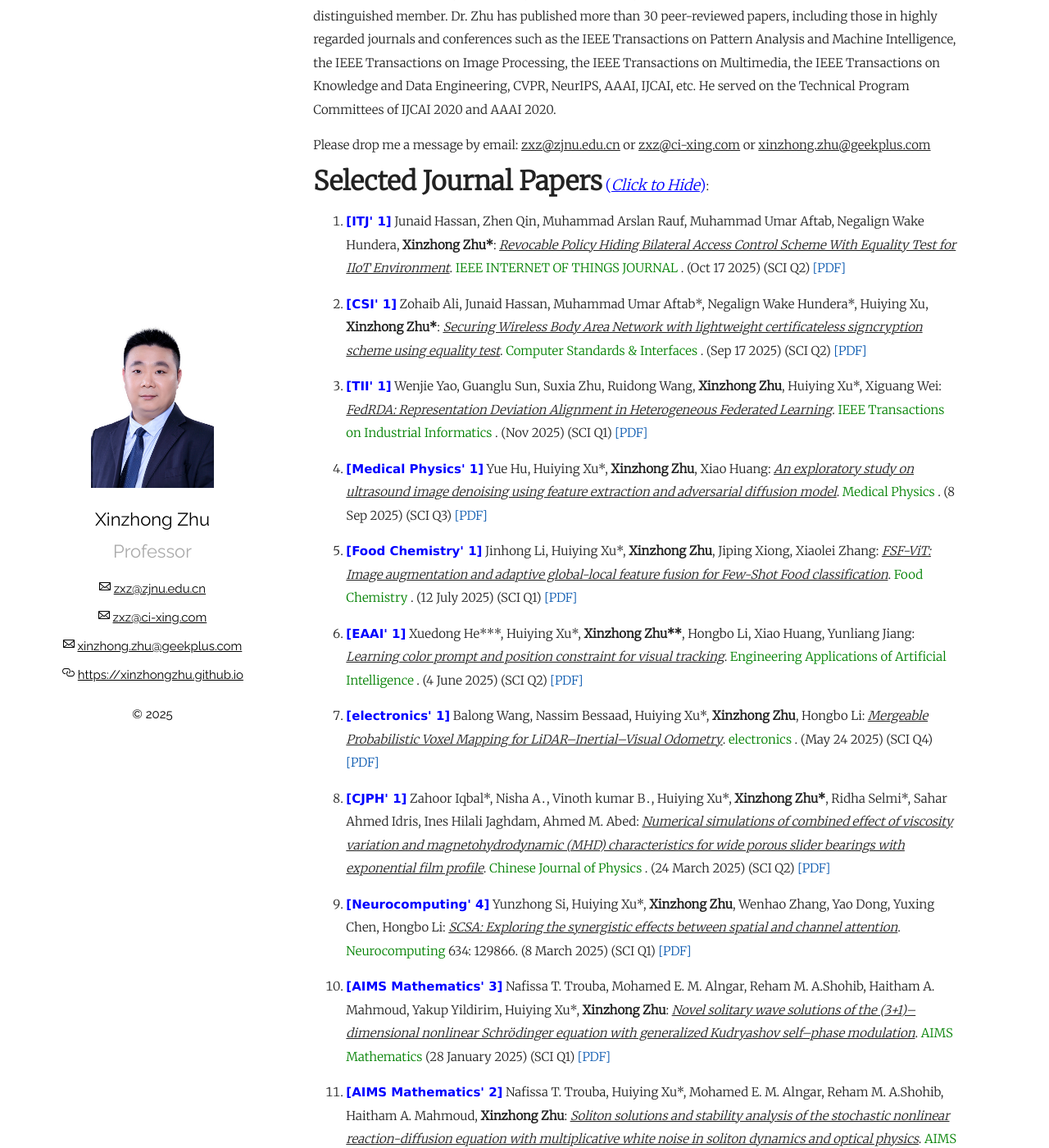
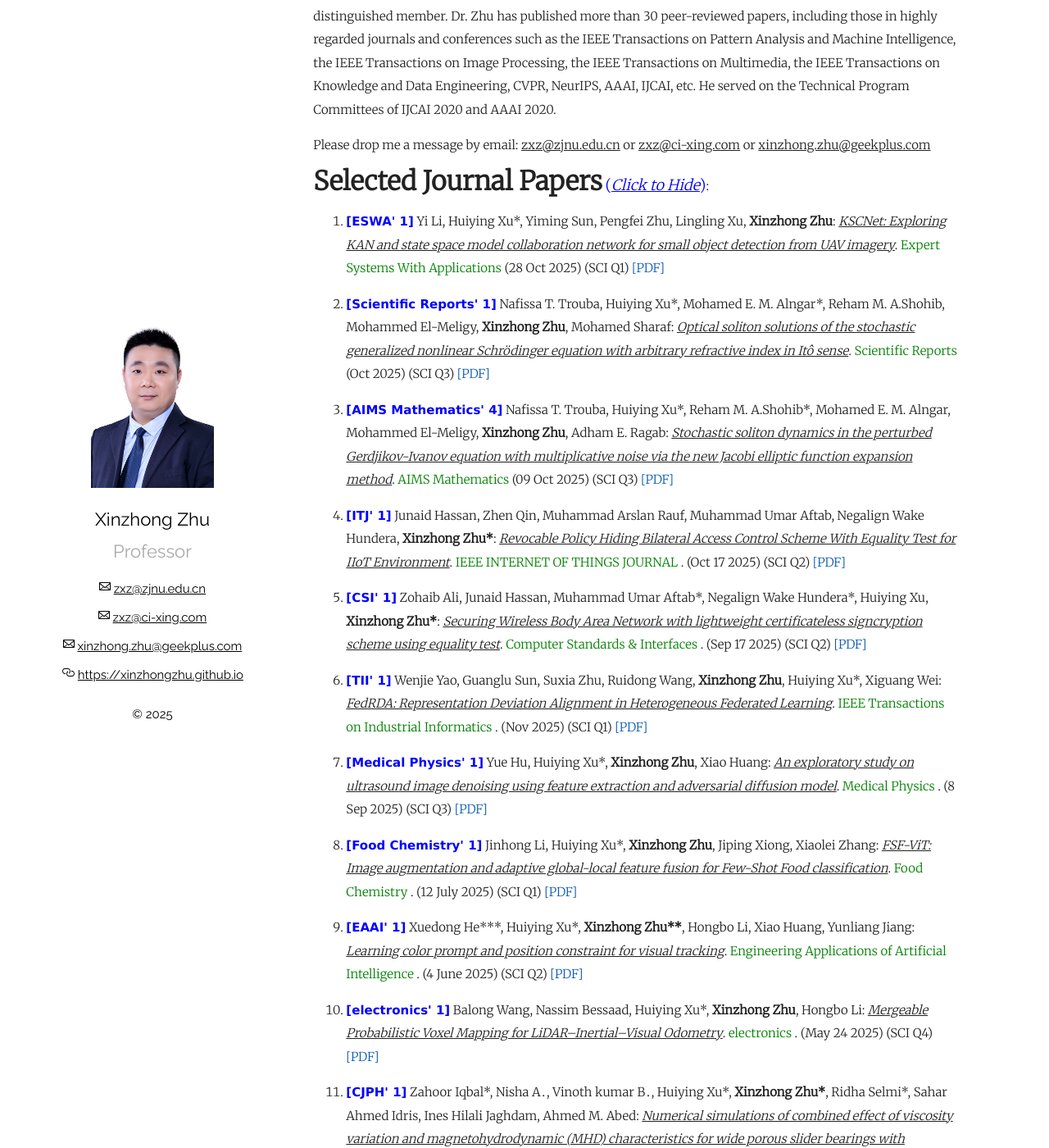
Before and after one commit to xinzhongzhu/xinzhongzhu.github.io, a Jekyll site: the page built from index.md, in a window 1280 px wide and 1400 px high, scrolled down 347 px. Shown: the whole window at 82% size. Built offline with Jekyll 4.4.1, drawn with Linux system fonts in a browser that asks for light colours; some of the changed text lies outside the part shown.

Commit message:
Update index.md

```diff
--- a/index.md
+++ b/index.md
@@ -16,6 +16,11 @@ Please drop me a message by email: <u>zxz@zjnu.edu.cn</u> or <u>zxz@ci-xing.com<
   <p>
   <ol>
 
+ <p style="margin-top: 8px;"><li><font face="verdana" color="blue"><b>[ESWA' 1]</b></font> Yi Li, Huiying Xu*, Yiming Sun, Pengfei Zhu, Lingling Xu, <b>Xinzhong Zhu</b>: <i><u>KSCNet: Exploring KAN and state space model collaboration network for small object detection from UAV imagery</u></i>. <font color="green">Expert Systems With Applications</font>  (28 Oct 2025) (SCI Q1) <a href = "https://xinzhongzhu.github.io/document/KSCNet.pdf">[PDF]</a></li></p>
+
+ <p style="margin-top: 8px;"><li><font face="verdana" color="blue"><b>[Scientific Reports' 1]</b></font> Nafissa T. Trouba, Huiying Xu*, Mohamed E. M. Alngar*, Reham M. A.Shohib,  Mohammed El-Meligy, <b>Xinzhong Zhu</b>, Mohamed Sharaf: <i><u>Optical soliton solutions of the stochastic generalized nonlinear Schrödinger equation with arbitrary refractive index in Itô sense</u></i>. <font color="green">Scientific Reports</font>  (Oct 2025) (SCI Q3) <a href = "https://xinzhongzhu.github.io/document/Optical soliton solutions.pdf">[PDF]</a></li></p>
+
+ <p style="margin-top: 8px;"><li><font face="verdana" color="blue"><b>[AIMS Mathematics' 4]</b></font> Nafissa T. Trouba, Huiying Xu*, Reham M. A.Shohib*, Mohamed E. M. Alngar,  Mohammed El-Meligy, <b>Xinzhong Zhu</b>, Adham E. Ragab: <i><u>Stochastic soliton dynamics in the perturbed Gerdjikov-Ivanov equation with multiplicative noise via the new Jacobi elliptic function expansion method</u></i>. <font color="green">AIMS Mathematics</font>  (09 Oct 2025) (SCI Q3) <a href = "https://xinzhongzhu.github.io/document/Stochastic soliton dynamics.pdf">[PDF]</a></li></p>
 
  <p style="margin-top: 8px;"><li><font face="verdana" color="blue"><b>[ITJ' 1]</b></font> Junaid Hassan, Zhen Qin, Muhammad Arslan Rauf, Muhammad Umar Aftab, Negalign Wake Hundera, <b>Xinzhong Zhu*</b>: <i><u>Revocable Policy Hiding Bilateral Access Control Scheme With Equality Test for IIoT Environment</u></i>. <font color="green"> IEEE INTERNET OF THINGS JOURNAL </font> . (Oct 17 2025) (SCI Q2) <a href = "https://xinzhongzhu.github.io/document/RBAC-ET.pdf">[PDF]</a></li></p>
 
@@ -33,14 +38,14 @@ Please drop me a message by email: <u>zxz@zjnu.edu.cn</u> or <u>zxz@ci-xing.com<
 
  <p style="margin-top: 8px;"><li><font face="verdana" color="blue"><b>[CJPH' 1]</b></font> Zahoor Iqbal*, Nisha A․, Vinoth kumar B․, Huiying Xu*, <b>Xinzhong Zhu*</b>, Ridha Selmi*, Sahar Ahmed Idris, Ines Hilali Jaghdam, Ahmed M. Abed: <i><u>Numerical simulations of combined effect of viscosity variation and magnetohydrodynamic (MHD) characteristics for wide porous slider bearings with exponential film profile</u></i>. <font color="green">Chinese Journal of Physics</font> . (24 March 2025) (SCI Q2) <a href = "https://xinzhongzhu.github.io/document/CJPH2984.pdf">[PDF]</a></li></p>
 
- <p style="margin-top: 8px;"><li><font face="verdana" color="blue"><b>[Neurocomputing' 4]</b></font> Yunzhong Si, Huiying Xu*, <b>Xinzhong Zhu</b>, Wenhao Zhang, Yao Dong, Yuxing Chen, Hongbo Li: <i><u>SCSA: Exploring the synergistic effects between spatial and channel attention</u></i>. <font color="green">Neurocomputing</font> 634: 129866. (8 March 2025) (SCI Q1) <a href = "https://xinzhongzhu.github.io/document/1-s2.0-S0925231225005387-main.pdf">[PDF]</a></li></p>
+ <p style="margin-top: 8px;"><li><font face="verdana" color="blue"><b>[Neurocomputing' 4]</b></font> Yunzhong Si, Huiying Xu*, <b>Xinzhong Zhu</b>, Wenhao Zhang, Yao Dong, Yuxing Chen, Hongbo Li: <i><u>SCSA: Exploring the synergistic effects between spatial and channel attention</u></i>. <font color="green">Neurocomputing</font> 634: 129866. (8 March 2025) (SCI Q2) <a href = "https://xinzhongzhu.github.io/document/1-s2.0-S0925231225005387-main.pdf">[PDF]</a></li></p>
 
- <p style="margin-top: 8px;"><li><font face="verdana" color="blue"><b>[AIMS Mathematics' 3]</b></font> Nafissa T. Trouba, Mohamed E. M. Alngar, Reham M. A.Shohib, Haitham A. Mahmoud, Yakup Yildirim, Huiying Xu*, <b>Xinzhong Zhu</b>: <i><u>Novel solitary wave solutions of the (3+1)–dimensional nonlinear Schrödinger equation with generalized Kudryashov self–phase modulation</u></i>. <font color="green">AIMS Mathematics</font>  (28 January 2025) (SCI Q1) <a href = "https://xinzhongzhu.github.io/document/10.3934_math.2025202.pdf">[PDF]</a></li></p>
+ <p style="margin-top: 8px;"><li><font face="verdana" color="blue"><b>[AIMS Mathematics' 3]</b></font> Nafissa T. Trouba, Mohamed E. M. Alngar, Reham M. A.Shohib, Haitham A. Mahmoud, Yakup Yildirim, Huiying Xu*, <b>Xinzhong Zhu</b>: <i><u>Novel solitary wave solutions of the (3+1)–dimensional nonlinear Schrödinger equation with generalized Kudryashov self–phase modulation</u></i>. <font color="green">AIMS Mathematics</font>  (28 January 2025) (SCI Q3) <a href = "https://xinzhongzhu.github.io/document/10.3934_math.2025202.pdf">[PDF]</a></li></p>
 
- <p style="margin-top: 8px;"><li><font face="verdana" color="blue"><b>[AIMS Mathematics' 2]</b></font> Nafissa T. Trouba, Huiying Xu*, Mohamed E. M. Alngar, Reham M. A.Shohib, Haitham A. Mahmoud, <b>Xinzhong Zhu</b>: <i><u>Soliton solutions and stability analysis of the stochastic nonlinear reaction-diffusion equation with multiplicative white noise in soliton dynamics and optical physics</u></i>. <font color="green">AIMS Mathematics</font>  (24 January 2025) (SCI Q1) <a href = "https://xinzhongzhu.github.io/document/10.3934_math.2025086.pdf">[PDF]</a></li></p>
+ <p style="margin-top: 8px;"><li><font face="verdana" color="blue"><b>[AIMS Mathematics' 2]</b></font> Nafissa T. Trouba, Huiying Xu*, Mohamed E. M. Alngar, Reham M. A.Shohib, Haitham A. Mahmoud, <b>Xinzhong Zhu</b>: <i><u>Soliton solutions and stability analysis of the stochastic nonlinear reaction-diffusion equation with multiplicative white noise in soliton dynamics and optical physics</u></i>. <font color="green">AIMS Mathematics</font>  (24 January 2025) (SCI Q3) <a href = "https://xinzhongzhu.github.io/document/10.3934_math.2025086.pdf">[PDF]</a></li></p>
 
 
- <p style="margin-top: 8px;"><li><font face="verdana" color="blue"><b>[Neurocomputing' 3]</b></font> Yunzhong Si, Huiying Xu*, <b>Xinzhong Zhu</b>, Rihao Liu, Hongbo Li: <i><u>Attention-modulated frequency-aware pooling via spatial guidance</u></i>. <font color="green">Neurocomputing</font> 625: 129507. (27 January 2025) (SCI Q1) <a href = "https://xinzhongzhu.github.io/document/Attention-modulated.pdf">[PDF]</a></li></p>
+ <p style="margin-top: 8px;"><li><font face="verdana" color="blue"><b>[Neurocomputing' 3]</b></font> Yunzhong Si, Huiying Xu*, <b>Xinzhong Zhu</b>, Rihao Liu, Hongbo Li: <i><u>Attention-modulated frequency-aware pooling via spatial guidance</u></i>. <font color="green">Neurocomputing</font> 625: 129507. (27 January 2025) (SCI Q2) <a href = "https://xinzhongzhu.github.io/document/Attention-modulated.pdf">[PDF]</a></li></p>
 
  <p style="margin-top: 8px;"><li><font face="verdana" color="blue"><b>[IVC' 1]</b></font> Wenhao Zhang, Huiying Xu*, <b>Xinzhong Zhu</b>, Yunzhong Si, Yao Dong, Xiao Huang, Hongbo Li: <i><u>RFSC-net: Re-parameterization forward semantic compensation network in low-light environments</u></i>. <font color="green">Image and Vision Computing</font> (<b>IVC</b>) 151: 105271. (7 September 2024) (SCI Q3) <a href = "https://xinzhongzhu.github.io/document/RFSC-net Re-parameterization forward semantic compensation network in low-light environments.pdf">[PDF]</a></li></p>
 
@@ -146,6 +151,8 @@ Please drop me a message by email: <u>zxz@zjnu.edu.cn</u> or <u>zxz@ci-xing.com<
   <p>
     <ol>
 
+<p style="margin-top: 8px;"><li><font face="verdana" color="blue"><b>[RICAI' 1]</b></font> Ziqing He, Longfei Wang, Huiying Xu*, <b>Xinzhong Zhu</b>, Jiaxiao Xiong: <i><u>Media Practice-Driven Technology Iteration and Value Realization: A Framework Study on Geometry-Guided UAV Crowd Counting</u></i>. <font color="green">RICAI 2025</font>. (EI) <a href = "https://xinzhongzhu.github.io/document/Media Practice-Driven Technology Iteration.pdf">[PDF]</a> </li></p>
+
 <p style="margin-top: 8px;"><li><font face="verdana" color="blue"><b>[IEEE MITA' 1]</b></font> Zebin Wu, Zijia Wang*, Huiying Xu*, <b>Xinzhong Zhu</b>, Hongbo Li: <i><u>Adaptive Dimensional Learning for Multitask Optimization</u></i>. <font color="green">IEEE MITA 2025</font>. (EI) <a href = "https://xinzhongzhu.github.io/document/ADLMTO.pdf">[PDF]</a> </li></p>
 
 <p style="margin-top: 8px;"><li><font face="verdana" color="blue"><b>[ICIC' 1]</b></font> Ke Sheng, Huiying Xu*, <b>Xinzhong Zhu</b>: <i><u>Pose-Enhanced 3D Rotary Embedding for Multi-View 3D Object Detection</u></i>. <font color="green">ICIC 2025</font>. (CCF Rank C) <a href = "https://xinzhongzhu.github.io/document/Pose-Enhanced 3D Rotary Embedding for Multi-View 3D Object Detection.pdf">[PDF]</a> </li></p>
@@ -218,7 +225,7 @@ Please drop me a message by email: <u>zxz@zjnu.edu.cn</u> or <u>zxz@ci-xing.com<
 
 <p style="margin-top: 8px;"><li><font face="verdana" color="blue"><b>Hello-Agents</b></font> <i><u>:A systematic tutorial on agent learning</u></i>. <a href = "https://datawhalechina.github.io/hello-agents/#/">[Github Link]</a></li></p>
 
-<p style="margin-top: 8px;"><li><font face="verdana" color="blue"><b>Happy-LLM</b></font> <i><u>:A Tutorial on the Principles and Practices of Large Language Models Starting from Scratch</u></i>. <a href = "https://github.com/datawhalechina/happy-llm">[Github Link]</a></li></p>
+<p style="margin-top: 8px;"><li><font face="verdana" color="blue"><b>Happy-LLM</b></font> <i><u>:A Tutorial on the Principles and Practices of Large Language Models Starting from Scratch</u></i>. <a href = "https://github.com/datawhalechina/happy-llm">[Github Link]</a> <font face="verdana" color="red"><b>Thank you to the official account of CCF (China Computer Federation) for the recommendation!</b></font></li></p>
 
 
 
```
